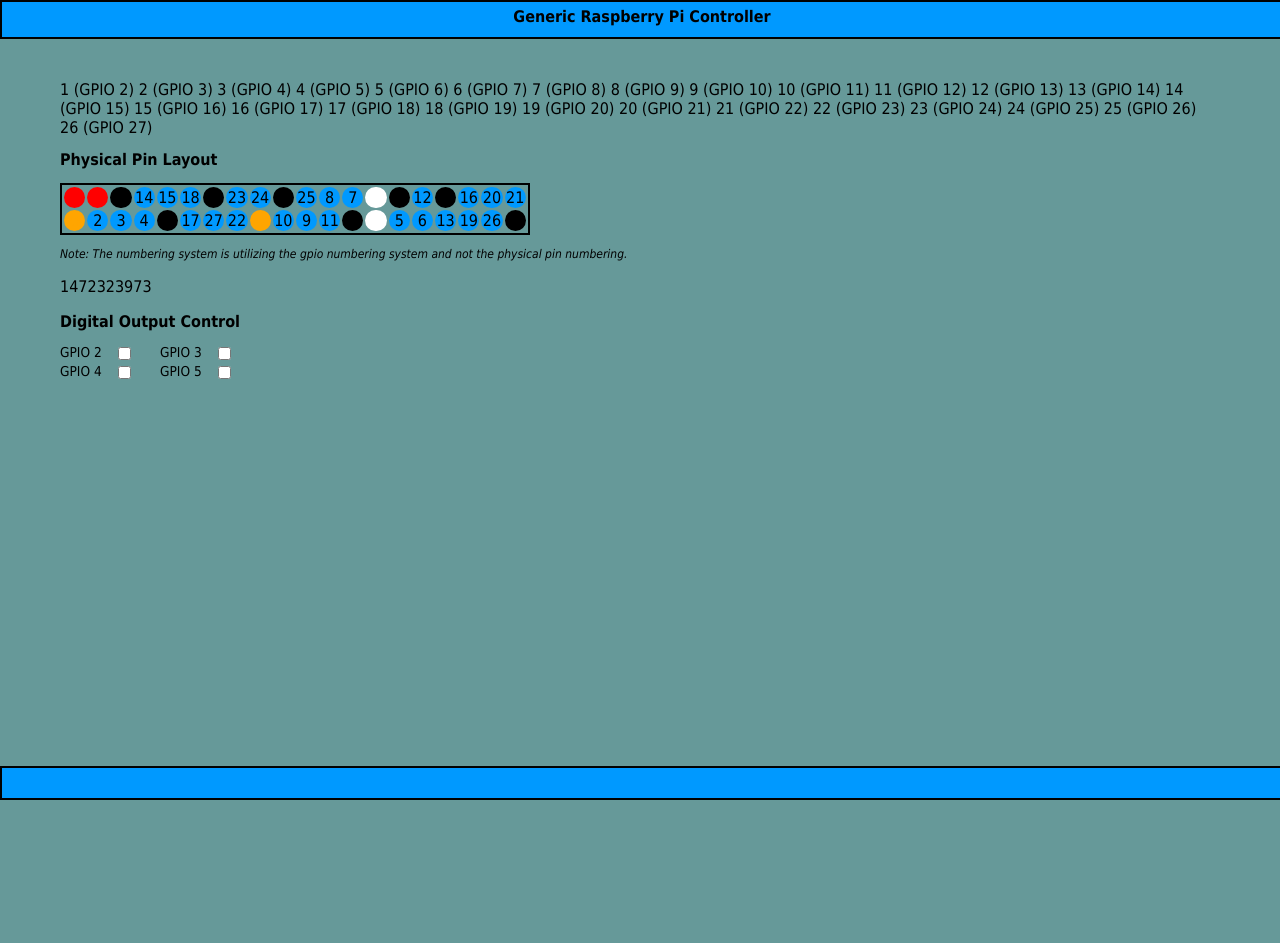
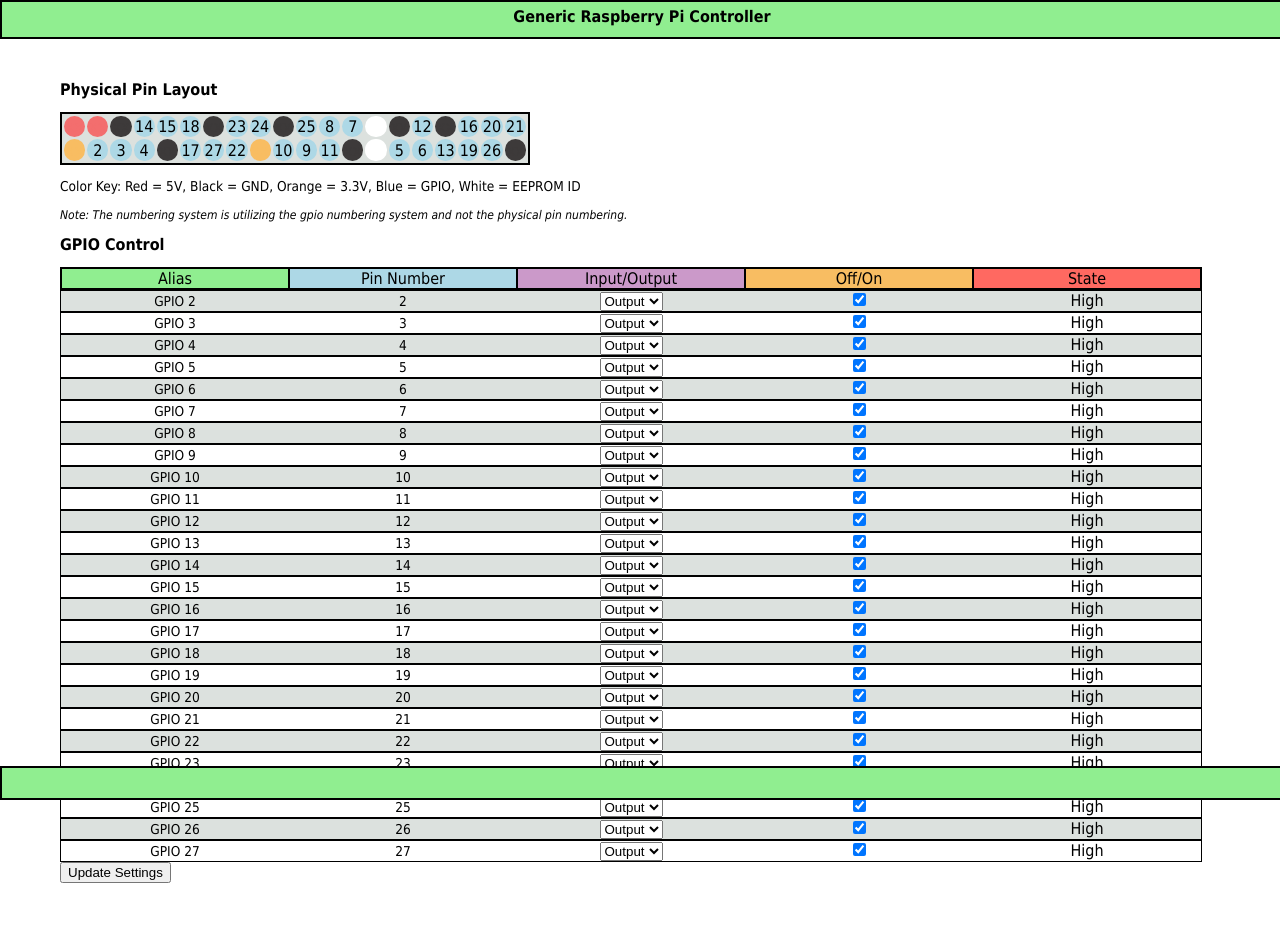
Before and after one commit to djaenicke/Generic-RaspberryPi-Controller, a PHP site: page / in a window 1280 px wide. Before the commit the page ends 800 px from the top, so only its background shows below. Run offline with PHP 8.4, Linux system fonts and the light colour scheme; data comes from the database, SQL or seed files in the repository.

Commit message:
added php for building the GPIO control table

```diff
--- a/front_end_stylesheet.css
+++ b/front_end_stylesheet.css
@@ -1,5 +1,4 @@
 body {
-	background-color: #669999;
 	font-family: Tahoma, Geneva, sans-serif;
 	margin:80px 80px 60px 60px;
 }
@@ -10,6 +9,7 @@
 
 #pinlayout{
 	border: 2px solid black;
+	background-color: #DCE1DE;
 	table-layout: fixed;
 }
 
@@ -24,22 +24,22 @@
 
 td.gpio {
 	color: black;
-	background: #0099ff;
+	background: lightblue;
 }
 
 td.gnd {
-	color: black;
-	background: black;
+	color: #3D3A3A;
+	background: #3D3A3A;
 }
 
 td.pwr_5v {
-	color: red;
-	background: red;
+	color: #F36E6E;
+	background: #F36E6E;
 }
 
 td.pwr_3_3v {
-	color: orange;
-	background: orange;
+	color: #F8BD62;
+	background: #F8BD62;
 }
 
 td.id_eeprom {
@@ -53,29 +53,106 @@
 	left: 0px;
 	height: 30px;
 	width: 100%;
-	background-color: #0099ff;
+	background-color: lightgreen;
 	border: 2px solid black;
 	text-align: center;
 	padding-top: 5px;
+}
+
+#table_color_key{
+	font-size: .85em;
+	width: fixed;
 }
 
 #pin_numbering_note {
 	font-size: .75em;
 }
 
-div.input_group_left {
-	font-size: .85em;
-	float: left;
+div.output_controls
+{
+    display: table;
+    width: 100%;
+    table-layout: fixed;
+    border: solid black .5px;
 }
 
-div.input_group_right {
-	font-size: .85em;
-	margin-left:100px;
+div.shaded
+{
+	background-color: #DCE1DE;
 }
 
-div.input_label {
-	float: left;
-	width: 4em;
+.output_controls > div {
+    display: table-cell
+}
+
+div.alias_col_header {
+	width: 20%;
+	text-align: center;
+	background-color: lightgreen;
+	border: solid black .5px;
+}
+
+div.phys_pin_col_header {
+	width: 20%;
+	text-align: center;
+	background-color: lightblue;
+	border: solid black .5px;
+}
+
+div.control_col_header {
+	width: 20%;
+	text-align: center;
+	background-color: #F8BD62;
+	border: solid black .5px;
+}
+
+div.direction_col_header {
+	width: 20%;
+	text-align: center;
+	background-color: #CB99C9;
+	border: solid black .5px;
+}
+
+div.state_col_header {
+	width: 20%;
+	text-align: center;
+	background-color: #FF6961;
+	border: solid black .5px;
+}
+
+div.alias_col {
+	width: 20%;
+	text-align: center;
+	font-size: .85em;
+}
+
+div.phys_pin_col {
+	width: 20%;
+	text-align: center;
+	font-size: .85em;
+}
+
+div.direction_col {
+	width: 20%;
+}
+
+.direction_dropdown {
+    display: block;
+    margin : 0 auto;
+}
+
+div.control_col {
+	width: 20%;
+}
+
+.control_checkbox {
+    display: block;
+    margin : 0 auto;
+}
+
+div.state_col {
+	width: 20%;
+	text-align: center;
 }
 
 div.footer {
@@ -84,6 +161,6 @@
 	left: 0px;
 	height: 30px;
 	width: 100%;
-	background-color: #0099ff;
+	background-color: lightgreen;
 	border: 2px solid black;
 }
--- a/index.php
+++ b/index.php
@@ -1,11 +1,12 @@
 <!DOCTYPE html>
 <html>
-<!-- -->
+
 <head>
 	<title> RaspberryPi Generic Controller </title>
 	<link rel="stylesheet" type="text/css"  href="front_end_stylesheet.css"/>
 	<script src="client_side.js"></script>
 </head>
+
 <body>
 	<?php
 		$mysqli = new mysqli("localhost:8889", "dev", "dev", "PiControllerInfo");
@@ -21,17 +22,18 @@
 		if ($result = $mysqli->query($query)) {
 
 		    /* fetch object array */
+		    $gpio_info = array();
 		    while ($row = $result->fetch_row()) {
-		        printf ("%s (%s)\n", $row[0], $row[1]);
+		        $gpio_info[] = $row;
 		    }
 
-		    /* free result set */
+		    /* free the result set */
 		    $result->close();
 		}
 
 		/* close connection */
 		$mysqli->close();
-	?>
+	 ?>
 
 	<div class="header"> <strong>Generic Raspberry Pi Controller</strong> </div>
 	<h2>Physical Pin Layout</h2>
@@ -81,27 +83,93 @@
 		<td class="pin gnd">xx</td>
 		</tr>
 	</table>
-	<p id="pin_numbering_note"> <em>Note: The numbering system is utilizing the gpio numbering system and not the physical pin numbering. </em> </p>
+
+	<p id="table_color_key"> Color Key: Red = 5V, Black = GND, Orange = 3.3V, Blue = GPIO, White = EEPROM ID </p>
+	<div id="pin_numbering_note"> <em>Note: The numbering system is utilizing the gpio numbering system and not the physical pin numbering. </em> </div>
+
+	<h2> GPIO Control </h2>
+	<div class="output_controls">
+		<div class="alias_col_header"> Alias </div>
+		<div class="phys_pin_col_header"> Pin Number </div>
+		<div class="direction_col_header"> Input/Output </div>
+		<div class="control_col_header"> Off/On </div>
+		<div class="state_col_header"> State </div>
+	</div>
+
+	<?php
+		$id = 0;
+		$name = 1;
+		$isOutput = 2;
+		$isHigh = 3;
+		$cnt = 0;
+
+		foreach ($gpio_info as $current_gpio)
+		{
+			$cnt++;
+			$gpio_num = ($current_gpio[$id] + 1); // GPIO Numbering starts at 2; add one to the ID to align them
+
+			//Determine what the initial state of the checkbox should be
+			if ($current_gpio[$isHigh])
+			{
+				$chkboxVal = "checked";
+				$state = "High";
+			}
+			else
+			{
+				$chkboxVal = "";
+				$state = "Low";
+			}
+
+			//shade every other row
+			if ($cnt % 2)
+			{
+				$rowIsShaded = "shaded";
+			}
+			else
+			{
+				$rowIsShaded = "";
+			}
+
+			echo '<div class="output_controls ' .$rowIsShaded. '">
+					  <div class="alias_col">' .$current_gpio[$name].'</div>
+					  <div class="phys_pin_col">' .$gpio_num. '</div>
+
+					  <div class="direction_col">
+  						  <select class="direction_dropdown">';
+  						  	if($current_gpio[$isOutput])
+						  	{
+						  		//default dropdown to output
+							    echo '<option value="input">Input</option>
+  									  <option selected value="output">Output</option>';
+  						  	}
+  						  	else
+  						  	{
+  						  		//default dropdown to input
+							    echo '<option selected value="input">Input</option>
+  									  <option value="output">Output</option>';
+  						  	}
+
+				  	  echo'
+				      </select>
+					  </div>
+
+					  <div class="control_col">';
+
+					  if($current_gpio[$isOutput])
+					  	// Enable Off/On checkbox
+					  	echo'<input class="control_checkbox" name="gpio2_cntrl" type="checkbox" ' .$chkboxVal. '>';
+					  else
+					  	// disable Off/On checkbox
+					  	echo'<input class="control_checkbox" disabled name="gpio2_cntrl" type="checkbox" ' .$chkboxVal. '>';
+					  echo'
+					  </div>
+					  <div class="state_col">' .$state. '</div>
+			      </div>';
+		}
+	?>
+
+	<button class="update_config" type="button">Update Settings</button>
+
 	<div class="footer"></div>
-
-	<p><?php echo time();?></p>
-
-	<h2> Digital Output Control </h2>
-	<div class="input_group_left">
-		<div class="input_label"><label for="gpio2_cntrl">GPIO 2</label></div>
-		<input name="gpio2_cntrl" type="checkbox", value="enabled">
-	</div>
-	<div class="input_group_right">
-		<div class="input_label"><label for="gpio3_cntrl">GPIO 3</label></div>
-		<input name="gpio3_cntrl" type="checkbox", value="enabled">
-	</div>
-		<div class="input_group_left">
-		<div class="input_label"><label for="gpio4_cntrl">GPIO 4</label></div>
-		<input name="gpio4_cntrl" type="checkbox", value="enabled">
-	</div>
-	<div class="input_group_right">
-		<div class="input_label"><label for="gpio5_cntrl">GPIO 5</label></div>
-		<input name="gpio5_cntrl" type="checkbox", value="enabled">
-	</div>
 </body>
 </html>
```
